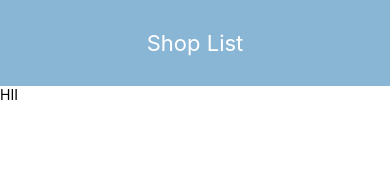
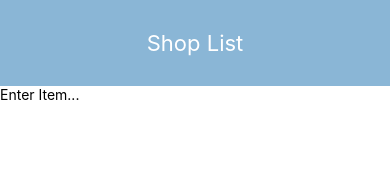
Before and after one commit to badjatya/Shop-List, a React Native app: screen / in a window 390 px wide. Shown: the top 176 px of the page. Built offline with nearby package versions, Linux system fonts and the light colour scheme.

Commit message:
Input Container component

```diff
--- a/components/InputContainer.component.jsx
+++ b/components/InputContainer.component.jsx
@@ -1,12 +1,14 @@
 import React from "react";
-import { StyleSheet, Text, View } from "react-native";
+import { StyleSheet, Text, View, TextInput, TouchableOpacity} from "react-native";
 
 const InputContainer = props => (
-    <Text >HII</Text>
+    <View style={styles.inputContainer}>
+        <TextInput style={styles.inputContainer} placeholder="Enter Item..." />
+    </View>
 )
 
 const styles = StyleSheet.create({
-    container: {},
+    inputContainer: {},
 });
 
 // Input Container component
```
